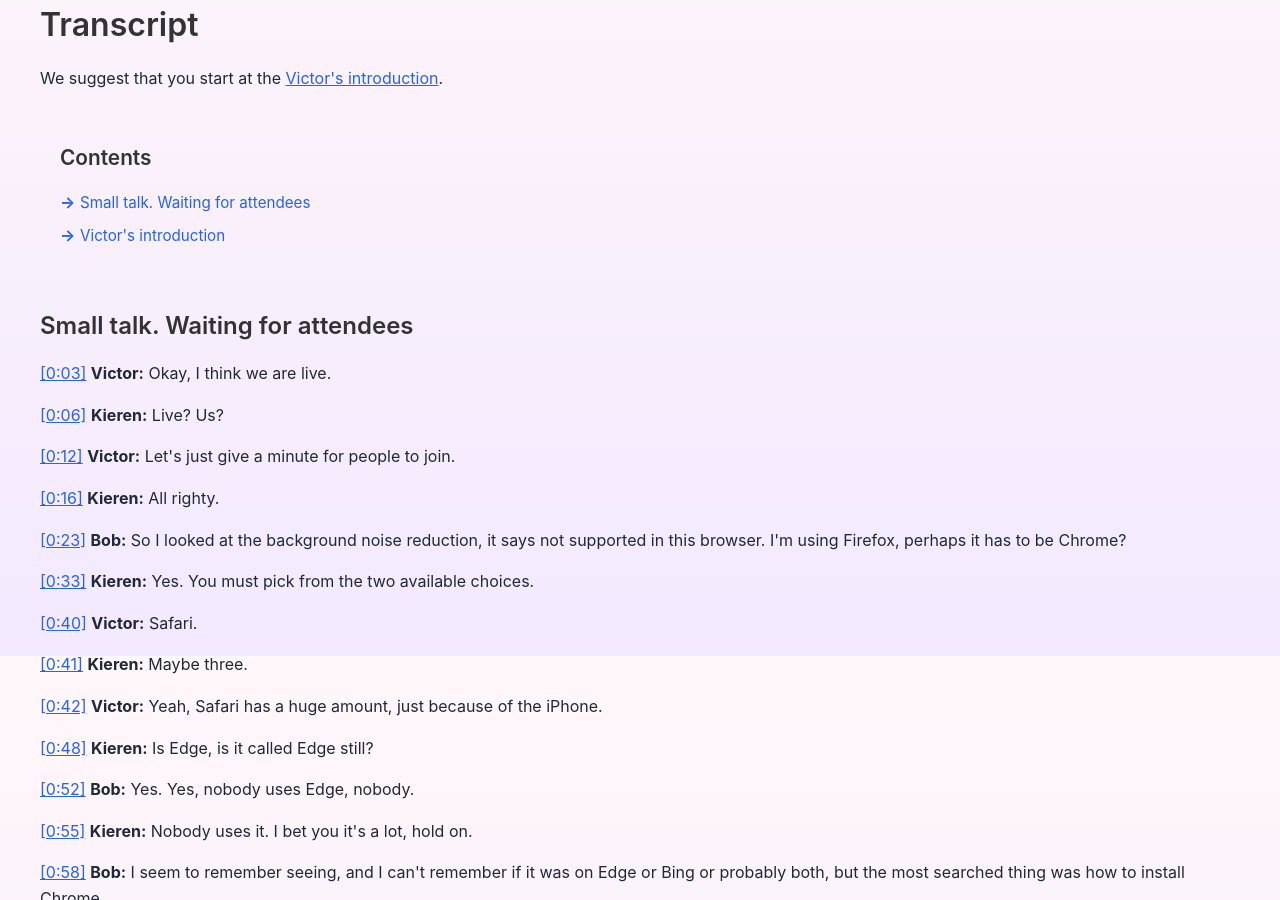
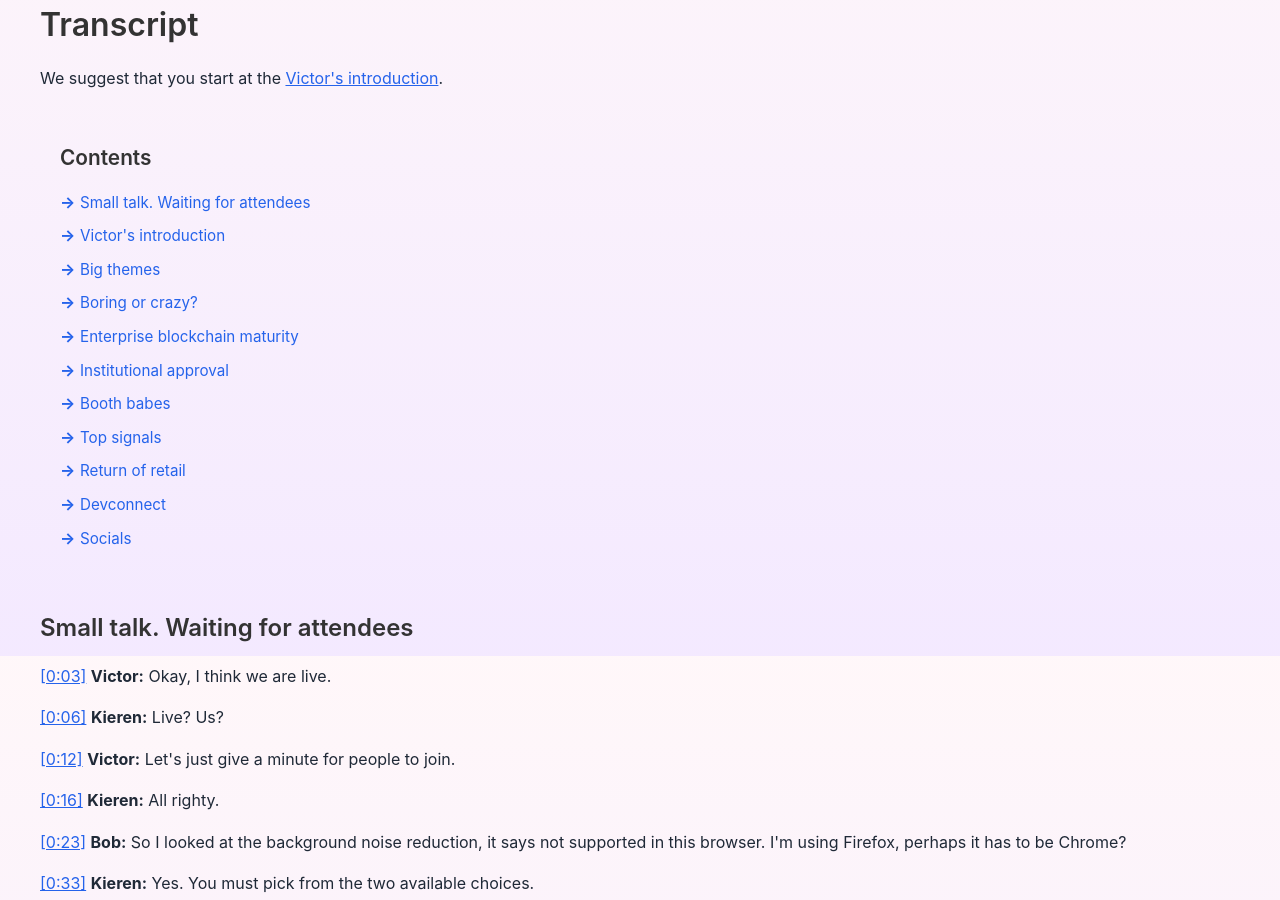
Before and after one commit to stratomercata/stratomercata-website, a Jekyll site: the page built from source/_videos/strato-mercata-show-2025.10.08.md, in a window 1280 px wide and 900 px high, scrolled down 1144 px. Built offline with Jekyll 4.4.1, drawn with Linux system fonts in a browser that asks for light colours; a script that is not in the unit is left out; some of the changed text lies outside the part shown.

Commit message:
Added section headings

```diff
--- a/source/_videos/strato-mercata-show-2025.10.08.md
+++ b/source/_videos/strato-mercata-show-2025.10.08.md
@@ -14,17 +14,26 @@ embed:
 
 ## Transcript
 
-We suggest that you start at the [Victor's introduction](#victor-introduction).
+We suggest that you start at the [Victor's introduction](#introduction).
 
 <div class="table-of-contents">
     <h2>Contents</h2>
     <ul>
-        <li><a href="#small-talk-waiting-for-attendees">Small talk. Waiting for attendees</a></li>
-        <li><a href="#victor-introduction">Victor's introduction</a></li>
+        <li><a href="#small-talk">Small talk.  Waiting for attendees</a></li>
+        <li><a href="#introduction">Victor's introduction</a></li>
+        <li><a href="#big-themes">Big themes</a></li>
+        <li><a href="#boring-or-crazy">Boring or crazy?</a></li>
+        <li><a href="#enterprise-maturity">Enterprise blockchain maturity</a></li>
+        <li><a href="#institutional-approval">Institutional approval</a></li>
+        <li><a href="#booth-babes">Booth babes</a></li>
+        <li><a href="#top-signals">Top signals</a></li>
+        <li><a href="#return-of-retail">Return of retail</a></li>
+        <li><a href="#devconnect">Devconnect</a></li>
+        <li><a href="#socials">Socials</a></li>
     </ul>
 </div>
 
-<a id="small-talk-waiting-for-attendees"></a>
+<a id="small-talk"></a>
 
 ### Small talk. Waiting for attendees
 
@@ -86,7 +95,7 @@ Okay, so should we wait another minute or should we just start?
 [[2:03]](https://www.youtube.com/watch?v=15MltoqMjZU&t=123s) **Kieren:**
 That's a good question. We can ease into the substance of the content. Do we have any minute-long non sequiturs?
 
-<a id="victor-introduction"></a>
+<a id="introduction"></a>
 
 ### Victor's introduction
 
@@ -159,6 +168,11 @@ Ah, how the time goes.
 [[4:33]](https://www.youtube.com/watch?v=15MltoqMjZU&t=273s) **Victor:**
 So I will say that I was not in Singapore. I kind of played hooky with [Kieren]({{ '/people/kieren-james-lubin/' | relative_url }})'s approval. You know, international travel is brutal.
 
+
+<a id="big-themes"></a>
+
+### Big themes
+
 But [Bob]({{ '/people/bob-summerwill/' | relative_url }}) and [Kieren]({{ '/people/kieren-james-lubin/' | relative_url }}) were there. And why, to get your kind of impressions, what do you think the big themes this year were at [TOKEN2049](https://token2049.com)?
 
 [[4:57]](https://www.youtube.com/watch?v=15MltoqMjZU&t=297s) **Kieren:**
@@ -202,6 +216,10 @@ It's like getting into these boring ETF, you know, treasury company, government
    site="worldlibertyfinancial.com"
 %}
 </div>
+
+<a id="boring-or-crazy"></a>
+
+### More boring or more crazy?
 
 [[8:28]](https://www.youtube.com/watch?v=15MltoqMjZU&t=508s) **Victor:**
 Well, actually, that's a good transition. So, you know, we couldn't internally we were trying to decide whether the conference was more boring or more crazy than usual. You kind of have talked about the boring elements, I guess, you know, more institutional.
@@ -285,8 +303,6 @@ So, yeah. And we don't want to keep you too long. Obviously, you got important t
 [[13:56]](https://www.youtube.com/watch?v=15MltoqMjZU&t=836s) **Bob:**
 So, yeah, I mean, I guess just something else to say that is I've been to a lot of conferences. I've never seen somewhere with so much floor space of expo halls. Just on and on and on.
 
-<img src="https://lh3.googleusercontent.com/p/AF1QipPIb5yCEtTq8KOOx9oU2UP7ML7B5Sh2ZAi2P2KC=s680-w680-h510" alt="TOKEN2049 Conference Floor" style="width: 50%;">
-
 Like, honestly, like city blocks. Many, many city blocks worth of stuff. You know, and then you go, oh, right.  Yeah, there's another whole floor of this. Yeah, it's twice as much as you thought.
 
 [[14:23]](https://www.youtube.com/watch?v=15MltoqMjZU&t=863s) **Victor:**
@@ -356,6 +372,10 @@ You got to hodl the memes, that's the key.
 [[20:57]](https://www.youtube.com/watch?v=15MltoqMjZU&t=1257s) **Kieren:**
 Shout out to you, [Shiba](https://x.com/Cryptotarzan19). [Bob]({{ '/people/bob-summerwill/' | relative_url }}), so what do you think about, you know, treasuries and stablecoins?
 
+<a id="enterprise-maturity"></a>
+
+### Enterprise blockchain maturity
+
 [[21:04]](https://www.youtube.com/watch?v=15MltoqMjZU&t=1264s) **Bob:**
 Yeah, I mean, you know, I guess this is all sort of maturity. And it's a strange kind of feeling, you know, looking back on all of our joint experience, sort of on [Enterprise Ethereum](https://entethalliance.org/) efforts kicking off in 2016, 2017.
 
@@ -399,6 +419,10 @@ And that's, you know, while these things are kind of a bit boring, it is also qu
 
 [[22:43]](https://www.youtube.com/watch?v=15MltoqMjZU&t=1363s) **Victor:**
 Well, I think part of it and maybe one of the reasons as builders we find it boring is that effectively there are no tech innovations really that are driving this. Right. It's really it's really about people who already have a bunch of money pouring more money into the seams of it.
+
+<a id="institutional-approval"></a>
+
+### Institutional approval
 
 [[23:02]](https://www.youtube.com/watch?v=15MltoqMjZU&t=1382s) **Kieren:**
 At a time, you know, I think most much of the space was extremely eager for institutional approval, even with some, you know, nominal hostility to it. And I now feel the emotion that like I'm like, I almost don't want it. I'm like, get out of here.
@@ -457,6 +481,11 @@ The perp DEX is, there's like a new perp DEX a minute. Yeah, I think, I guess th
 
 And he said that he's done better not thinking about it as a four-year cycle anymore. Because it's sort of, it feels like they're compressing and they're kind of mini cycles within the cycle. And yeah, I suppose just everything is heating up in that way.
 
+
+<a id="booth-babes"></a>
+
+### Booth babes
+
 I'll, a friend of ours sort of made a joke. So in the US, probably in Canada, we do not have a [booth babe](https://en.wikipedia.org/wiki/Promotional_model) culture. Maybe, I'd heard that like, you know.
 
 [[29:07]](https://www.youtube.com/watch?v=15MltoqMjZU&t=1747s) **Victor:**
@@ -493,6 +522,10 @@ And so there's a feeling of inevitability that kicked in for me like a couple mo
 
 [[31:11]](https://www.youtube.com/watch?v=15MltoqMjZU&t=1871s) **Victor:**
 What about you, [Bob]({{ '/people/bob-summerwill/' | relative_url }})? What did you find, you know, on the craziness level? What do you think?
+
+<a id="top-signals"></a>
+
+### Top signals
 
 [[31:19]](https://www.youtube.com/watch?v=15MltoqMjZU&t=1879s) **Bob:**
 I can't have been in the right bit of the building. I didn't see any booth babes. Where were they?
@@ -559,6 +592,10 @@ Well, on that, I think we've crossed the 30-minute mark. I wanted to ask you guy
 [[36:38]](https://www.youtube.com/watch?v=15MltoqMjZU&t=2198s) **Kieren:**
 One thing I would say, I was reminded, food is excellent in Singapore. If you, for those who haven't, but there was a [hawker market](https://en.wikipedia.org/wiki/Hawker_centre) in the conference.  It was kind of crazy.
 
+<a id="return-of-retail"></a>
+
+### Return of retail
+
 [[36:48]](https://www.youtube.com/watch?v=15MltoqMjZU&t=2208s) **Kieren:**
 They like made one, you know, it was very cool. That's awesome. I'm pretty optimistic.
 
@@ -581,6 +618,10 @@ Well, I mean, I think the way that that will happen for a lot of retail is that
 It's just, yeah, there's some more financial instruments and then you go. So I think that's your sort of speculative retail, you know, crypto as an investment people. What I think is gonna be more interesting to watch is sort of the payments side, you know, especially with the [Stripe project](https://tempo.xyz/) there, you know, if you get to a place where lots of just regular payment flows can be using crypto rather than fiat, that's really interesting, you know, that you can start getting real velocity of non-speculative use.
 
 Because everything really at this point has pretty much been speculation or, you know, a little bit of payments, but not really any large volume of payments, you know, early on it's like, you know, buy your coffee with Bitcoin and that didn't last very long and that kind of hasn't really come back. But really with the stablecoins and these large, you know, integrations, you know, like PayPal as well, you know, [PayPal are doing things](https://www.paypal.com/us/digital-wallet/manage-money/crypto/pyusd), MasterCard have [announced stuff](https://www.mastercard.com/global/en/business/payments/consumer-payments/next-gen-payments/digital-asset-solutions.html). I'm sure, you know, all of these payment rails are gonna be joining in on the game and that really changes things.
+
+<a id="devconnect"></a>
+
+### Devconnect
 
 [[40:45]](https://www.youtube.com/watch?v=15MltoqMjZU&t=2445s) **Victor:**
 Yeah, and one question, like, are we going to [DevConnect](https://devconnect.org/)? I know me and [Bob]({{ '/people/bob-summerwill/' | relative_url }}) have already bought our tickets. [Kieren]({{ '/people/kieren-james-lubin/' | relative_url }}), you're the holdout.
@@ -609,6 +650,10 @@ So I'm just really curious to find out.
 
 [[41:17]](https://www.youtube.com/watch?v=15MltoqMjZU&t=2477s) **Kieren:**
 [Vitalik](https://en.wikipedia.org/wiki/Vitalik_Buterin) said he's more likely to get recognized in Buenos Aires than in the U.S.
+
+<a id="socials"></a>
+
+### Socials
 
 [[41:22]](https://www.youtube.com/watch?v=15MltoqMjZU&t=2482s) **Victor:**
 Yeah, well, and so if you like this content, please join us every week.
```
